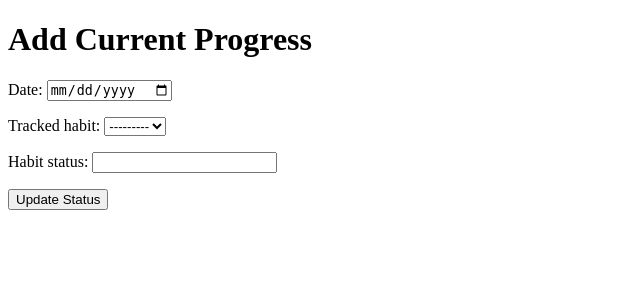
After one commit to Momentum-Team-13/django-habit-tracker-thediegobryan, a Django app: page /habits/status in a window 1280 px wide. The commit adds this page. Shown: the top 300 px of the page, without its empty margins (0-640 px from the left). Run offline with Django 4.2, Linux system fonts and the light colour scheme; data that the repository does not hold is empty; parts of the project's set-up code (start-up, migrations or seed data) failed here and were passed over.

Commit message:
added new habit and update status views

```diff
--- a/habit_tracker/settings.py
+++ b/habit_tracker/settings.py
@@ -57,6 +57,7 @@ INSTALLED_APPS = [
     'habits'
 ]
 ACCOUNT_ACTIVATION_DAYS = 7 # One-week activation window; you may, of course, use a different value.
+LOGIN_REDIRECT_URL = '/'
 REGISTRATION_AUTO_LOGIN = True # Automatically log the user in.
 
 MIDDLEWARE = [
--- a/habit_tracker/urls.py
+++ b/habit_tracker/urls.py
@@ -20,6 +20,8 @@ from habits import views as habit_views
 urlpatterns = [
     path("", habit_views.homepage, name='homepage'),
     path("habits/", habit_views.list_habits, name='list_habits'),
+    path("habits/new_habit", habit_views.new_habit, name='new_habit'),
+    path("habits/status", habit_views.status, name='status'),
     path('accounts/', include('registration.backends.simple.urls')),
     path('admin/', admin.site.urls),
 ]
--- /dev/null
+++ b/habits/forms.py
@@ -0,0 +1,27 @@
+from django import forms
+from .models import Habit, Date
+
+class DateInput(forms.DateInput):
+    input_type = 'date'
+
+class HabitForm(forms.ModelForm):
+    class Meta:
+        model = Habit
+        fields = [
+            'habit_name',
+            'goal',
+            'metric',
+            'creator',
+        ]
+
+class DateForm(forms.ModelForm):
+    class Meta:
+        model = Date
+        fields = [
+            'date',
+            'tracked_habit',
+            'habit_status',
+        ]
+        widgets = {
+            'date': DateInput(),
+        }
--- a/habits/models.py
+++ b/habits/models.py
@@ -1,7 +1,12 @@
 from django.contrib.auth.models import AbstractUser
 from django.db import models
 from django.db.models.constraints import UniqueConstraint
+from django.core.exceptions import ValidationError
+from django.utils import timezone
 
+def validate_date(date):
+    if date >= timezone.now().date():
+        raise ValidationError("Date cannot be in the future")
 
 # Create your models here.
 class User(AbstractUser):
@@ -12,14 +17,14 @@ class Habit(models.Model):
     habit_name = models.CharField(max_length=255)
     goal = models.PositiveIntegerField()
     metric = models.CharField(max_length=255)
-    creator = models.ForeignKey("User", on_delete=models.SET_NULL, related_name='creator', null=True, blank=True)
+    creator = models.ForeignKey("User", on_delete=models.SET_NULL, related_name='habits', null=True, blank=True)
 
 class Date(models.Model):
-    date = models.DateField()
-    habit_status = models.PositiveIntegerField(null=True, blank=True)
-    tracked_habits = models.ForeignKey("Habit", on_delete=models.SET_NULL, related_name='tracked_habit', null=True, blank=True)
+    date = models.DateField(default=None, validators=[validate_date])
+    habit_status = models.PositiveIntegerField()
+    tracked_habit = models.ForeignKey("Habit", on_delete=models.CASCADE, related_name='dates')
 
     class Meta:
         constraints = [
-            UniqueConstraint(fields=["tracked_habits", "date"], name="unique_user_date")
+            UniqueConstraint(fields=["tracked_habit", "date"], name="unique_user_date")
         ]
--- a/habits/views.py
+++ b/habits/views.py
@@ -1,6 +1,7 @@
 from django.shortcuts import get_object_or_404, redirect, render
 from django.contrib.auth.decorators import login_required
 from .models import Habit, Date, User
+from .forms import HabitForm, DateForm
 # Create your views here.
 
 def homepage(request):
@@ -11,3 +12,25 @@ def homepage(request):
 def list_habits(request):
     habits = Habit.objects.all()
     return render(request, "habits/list_habits.html", {"habits": habits})
+
+def new_habit(request):
+    if request.method == 'GET':
+        form = HabitForm()
+    else:
+        form = HabitForm(data = request.POST)
+        if form.is_valid():
+            form.save()
+            return redirect(to='list_habits')
+
+    return render(request, "habits/new_habit.html", {"form":form})
+
+def status(request):
+    if request.method == 'GET':
+        form = DateForm()
+    else:
+        form = DateForm(data = request.POST)
+        if form.is_valid():
+            form.save()
+            return redirect(to='list_habits')
+
+    return render(request, "habits/status.html", {"form":form})
--- /dev/null
+++ b/templates/habits/status.html
@@ -0,0 +1,16 @@
+{% extends "base.html" %}
+
+{% block content %}
+<h1>Add Current Progress</h1>
+
+<div>
+  <form action="{% url 'status' %}" method="POST">
+    {% csrf_token %}
+    {{ form.as_p }}
+    <div>
+      <button type="submit">Update Status</button>
+    </div>
+  </form>
+</div>
+
+{% endblock %}
```
Also changed, not shown: templates/habits/list_habits.html (+9 -0 lines), templates/habits/new_habit.html (added, +16 -0 lines), habits/migrations/0003_alter_date_date.py (added), habits/migrations/0004_remove_date_unique_user_date_and_more.py (added), habits/migrations/0005_alter_date_habit_status.py (added), habits/migrations/0006_alter_date_tracked_habit.py (added).
